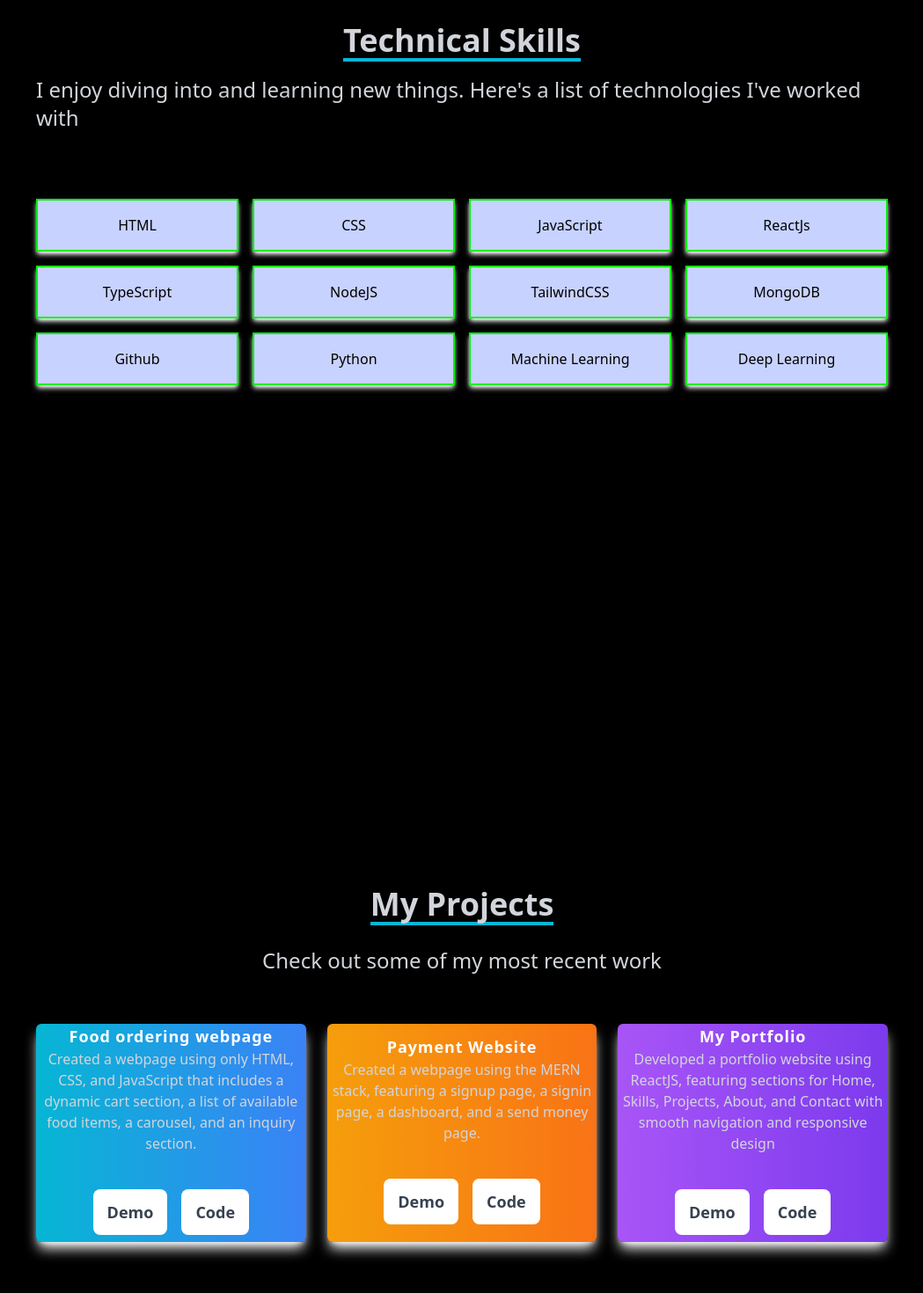
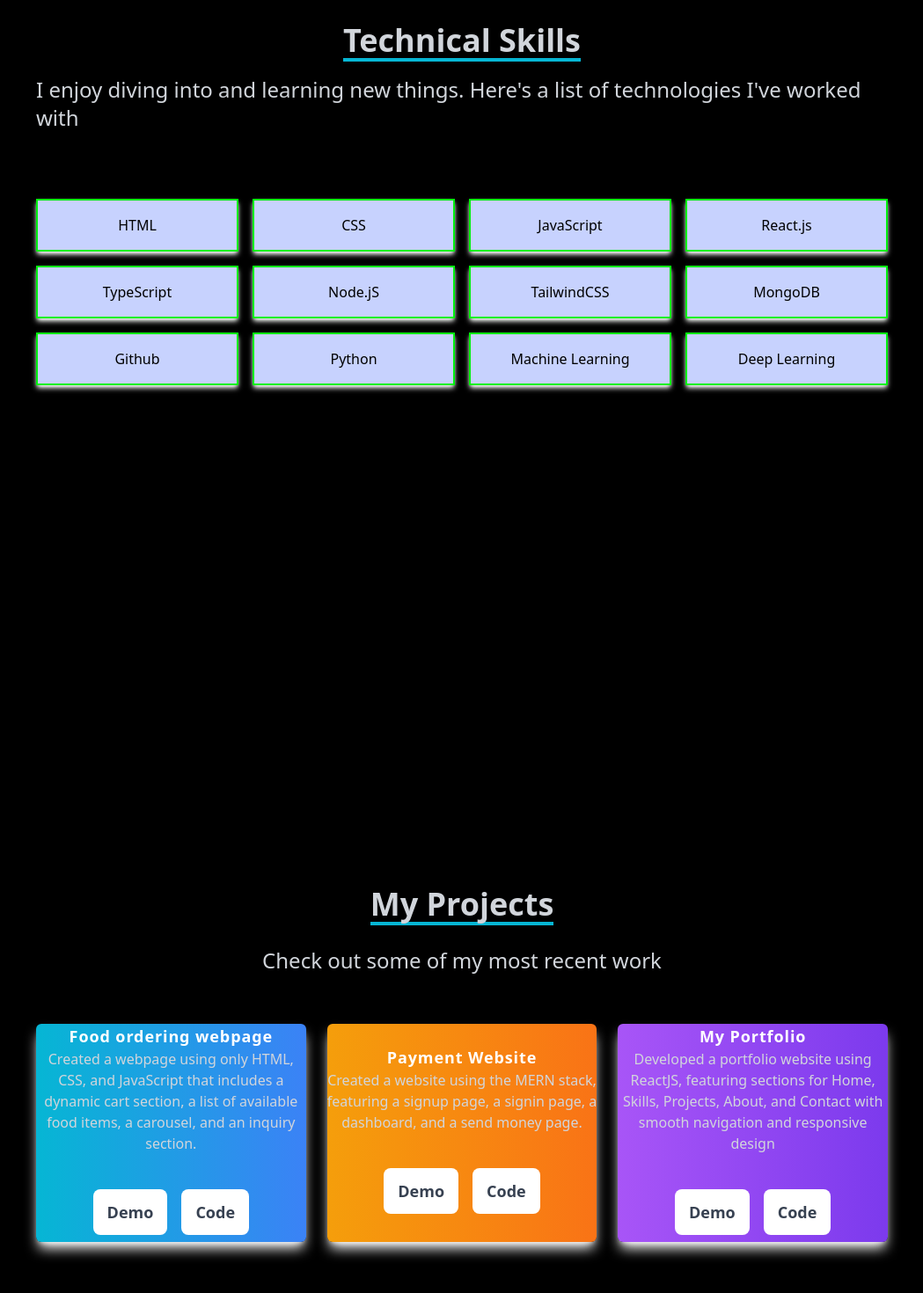
Before and after one commit to RahulSinghKathayat/Portfolio, a React (Vite) app in the folder portfolio/: page / in a window 1280 px wide. Shown: the part 1590-3060 px from the top of the page at 88% size, without its empty margins (115-1164 px from the left). Built offline with nearby package versions, Linux system fonts and the light colour scheme.

Commit message:
skills and works

```diff
--- a/portfolio/src/components/Skills.jsx
+++ b/portfolio/src/components/Skills.jsx
@@ -22,7 +22,7 @@ const Skills = () =>{
                     </div>
 
                     <div className="border-2 border-solid border-transparent animate-rgb-border shadow-md shadow-white bg-indigo-200 text-black hover:scale-110 duration-500">
-                        <p className="my-4">ReactJs</p>
+                        <p className="my-4">React.js</p>
                     </div>
 
                     <div className="border-2 border-solid border-transparent animate-rgb-border shadow-md shadow-white bg-indigo-200 text-black hover:scale-110 duration-500">
@@ -30,7 +30,7 @@ const Skills = () =>{
                     </div>
 
                     <div className="border-2 border-solid border-transparent animate-rgb-border shadow-md shadow-white bg-indigo-200 text-black hover:scale-110 duration-500">
-                        <p className="my-4">NodeJS</p>
+                        <p className="my-4">Node.jS</p>
                     </div>
 
                     <div className="border-2 border-solid border-transparent animate-rgb-border shadow-md shadow-white bg-indigo-200 text-black hover:scale-110 duration-500">
--- a/portfolio/src/components/Works.jsx
+++ b/portfolio/src/components/Works.jsx
@@ -31,7 +31,7 @@ const Works = () =>{
                     className="bg-gradient-to-r from-amber-500 to-orange-500 shadow-lg shadow-white group container hover:scale-110 duration-500 rounded-md flex justify-center items-center mx-auto content-div">
                         <div className="opacity-100 group-hover:opacity-100 flex justify-center items-center flex-col">
                             <span className="text-lg font-bold text-white tracking-wider">Payment Website</span>
-                            <p className="text-center">Created a webpage using the MERN stack, featuring a signup page,
+                            <p className="text-center">Created a website using the MERN stack, featuring a signup page,
                                 a signin page, a dashboard, and a send money page.</p>
 
                             <div className="pt-8 text-center">
```
